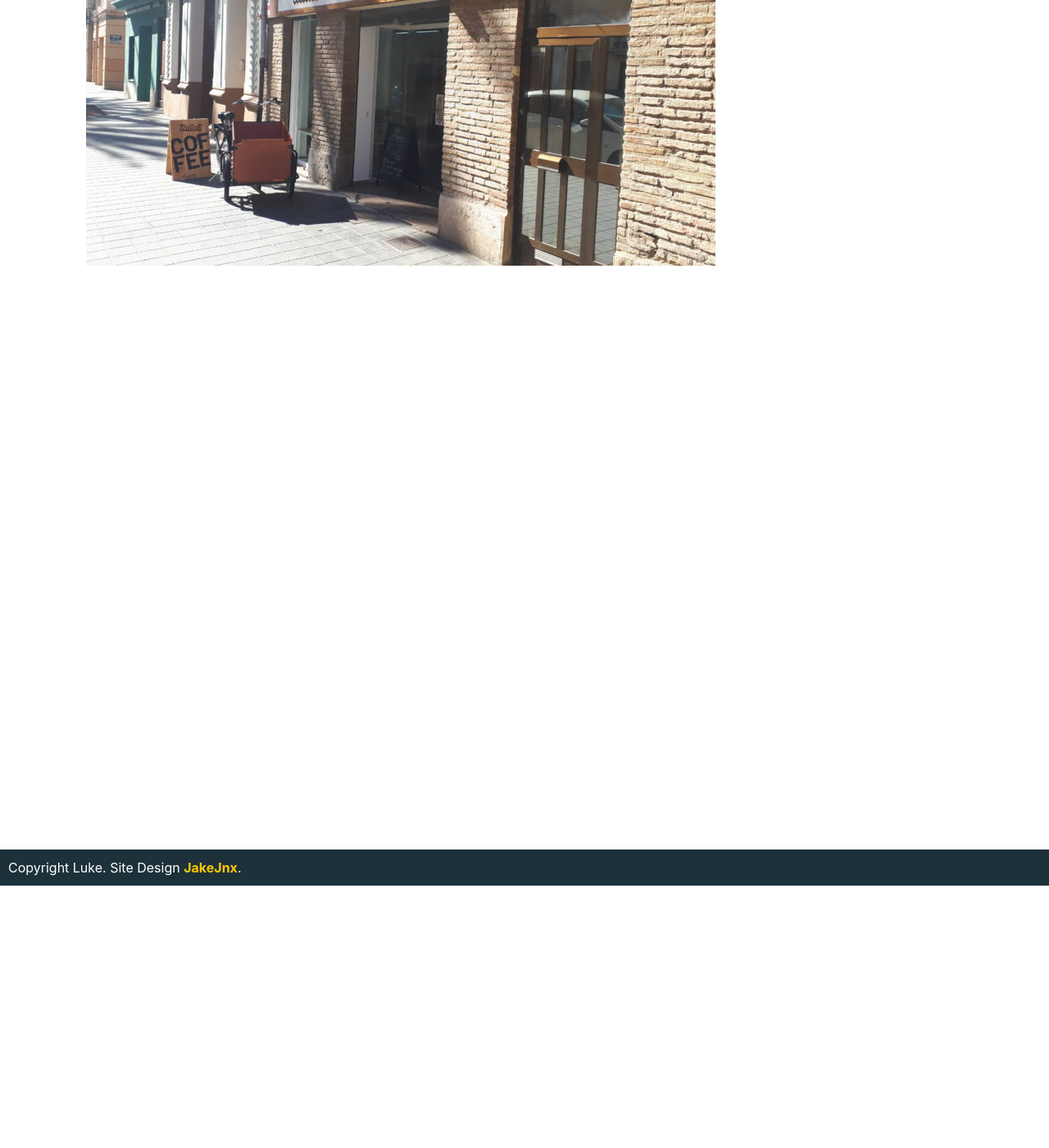
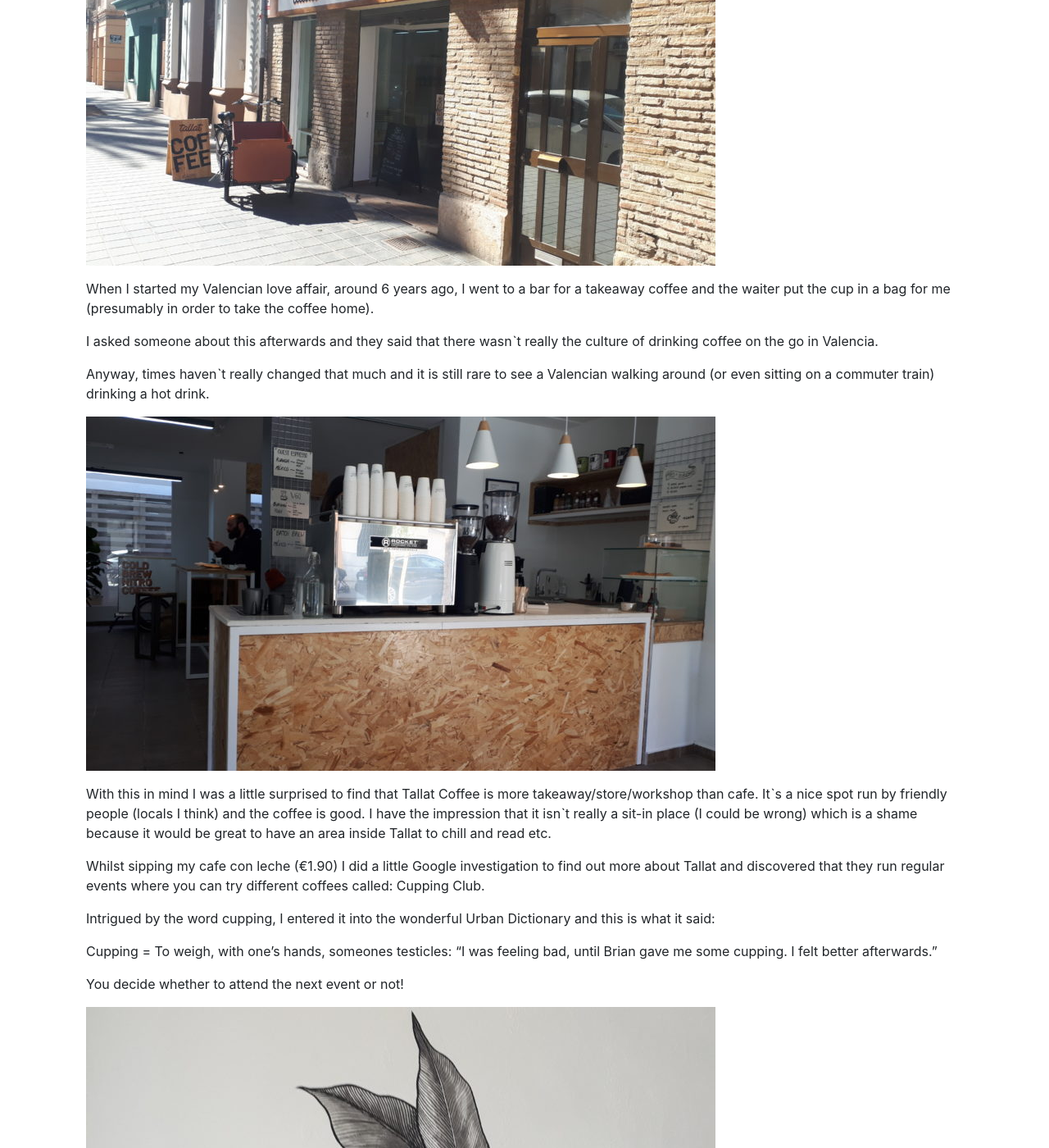
Before and after one commit to jakejnx/publats.com, a Jekyll site: the page built from _cafes/tallat-coffee.markdown, in a window 1280 px wide and 1400 px high, scrolled down 300 px. Shown: the whole window at 82% size. Built offline with Jekyll 4.4.1, drawn with Linux system fonts in a browser that asks for light colours; nearby versions of some CDN libraries.

Commit message:
Updated Tallat Coffee

```diff
--- a/_cafes/tallat-coffee.markdown
+++ b/_cafes/tallat-coffee.markdown
@@ -6,3 +6,23 @@ tags:
 ---
 
 ![20200224_121427-768x432.jpg](/uploads/20200224_121427-768x432.jpg)
+
+When I started my Valencian love affair, around 6 years ago, I went to a bar for a takeaway coffee and the waiter put the cup in a bag for me (presumably in order to take the coffee home).
+
+I asked someone about this afterwards and they said that there wasnˋt really the culture of drinking coffee on the go in Valencia.
+
+Anyway, times havenˋt really changed that much and it is still rare to see a Valencian walking around (or even sitting on a commuter train) drinking a hot drink.
+
+![20200224_122329-768x432.jpg](/uploads/20200224_122329-768x432.jpg)
+
+With this in mind I was a little surprised to find that Tallat Coffee is more takeaway/store/workshop than cafe. Itˋs a nice spot run by friendly people (locals I think) and the coffee is good. I have the impression that it isnˋt really a sit-in place (I could be wrong) which is a shame because it would be great to have an area inside Tallat to chill and read etc.
+
+Whilst sipping my cafe con leche (€1.90) I did a little Google investigation to find out more about Tallat and discovered that they run regular events where you can try different coffees called: Cupping Club.
+
+Intrigued by the word cupping, I entered it into the wonderful Urban Dictionary and this is what it said:
+
+Cupping = To weigh, with one’s hands, someones testicles: “I was feeling bad, until Brian gave me some cupping. I felt better afterwards.”
+
+You decide whether to attend the next event or not!
+
+![20200224_1223082022459658606851825-768x1365.jpg](/uploads/20200224_1223082022459658606851825-768x1365.jpg)
```
